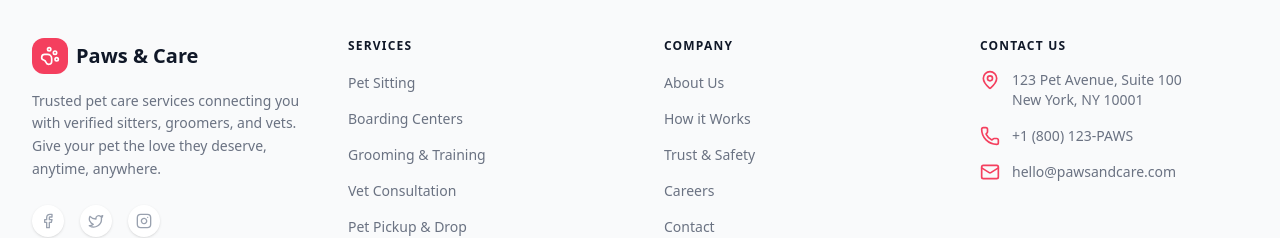
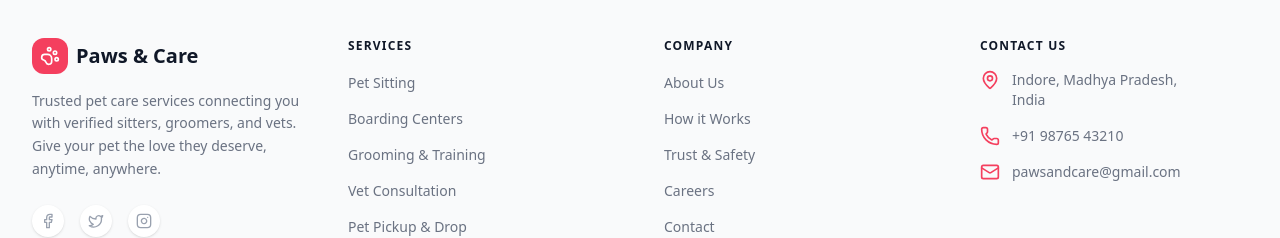
Before and after one commit to kashish16635/Pet-Care-App, a Next.js app: page / in a window 1280 px wide. Shown: the part 3627-3865 px from the top of the page. Built offline with nearby package versions, Linux system fonts and the light colour scheme; no server answers.

Commit message:
Update footer contact details to Indore, pawsandcare@gmail.com, and +91 98765 43210

```diff
--- a/src/components/Footer.tsx
+++ b/src/components/Footer.tsx
@@ -53,7 +53,7 @@ export function Footer() {
                             <li><Link href="/#how-it-works" className="text-gray-500 dark:text-gray-400 hover:text-primary-main text-sm transition-colors font-medium">How it Works</Link></li>
                             <li><Link href="/#trust" className="text-gray-500 dark:text-gray-400 hover:text-primary-main text-sm transition-colors font-medium">Trust & Safety</Link></li>
                             <li><Link href="/search" className="text-gray-500 dark:text-gray-400 hover:text-primary-main text-sm transition-colors font-medium">Careers</Link></li>
-                            <li><Link href="mailto:hello@pawsandcare.com" className="text-gray-500 dark:text-gray-400 hover:text-primary-main text-sm transition-colors font-medium">Contact</Link></li>
+                            <li><Link href="mailto:pawsandcare@gmail.com" className="text-gray-500 dark:text-gray-400 hover:text-primary-main text-sm transition-colors font-medium">Contact</Link></li>
                         </ul>
                     </div>
 
@@ -63,18 +63,18 @@ export function Footer() {
                         <ul className="space-y-4">
                             <li className="flex items-start gap-3 text-sm text-gray-500 dark:text-gray-400">
                                 <MapPin className="w-5 h-5 text-primary-main shrink-0" />
-                                <span className="font-medium">123 Pet Avenue, Suite 100<br />New York, NY 10001</span>
+                                <span className="font-medium">Indore, Madhya Pradesh,<br />India</span>
                             </li>
                             <li>
-                                <a href="tel:+18001237297" className="flex items-center gap-3 text-sm text-gray-500 dark:text-gray-400 hover:text-primary-main transition-colors font-medium">
+                                <a href="tel:+919876543210" className="flex items-center gap-3 text-sm text-gray-500 dark:text-gray-400 hover:text-primary-main transition-colors font-medium">
                                     <Phone className="w-5 h-5 text-primary-main shrink-0" />
-                                    <span>+1 (800) 123-PAWS</span>
+                                    <span>+91 98765 43210</span>
                                 </a>
                             </li>
                             <li>
-                                <a href="mailto:hello@pawsandcare.com" className="flex items-center gap-3 text-sm text-gray-500 dark:text-gray-400 hover:text-primary-main transition-colors font-medium">
+                                <a href="mailto:pawsandcare@gmail.com" className="flex items-center gap-3 text-sm text-gray-500 dark:text-gray-400 hover:text-primary-main transition-colors font-medium">
                                     <Mail className="w-5 h-5 text-primary-main shrink-0" />
-                                    <span>hello@pawsandcare.com</span>
+                                    <span>pawsandcare@gmail.com</span>
                                 </a>
                             </li>
                         </ul>
```
